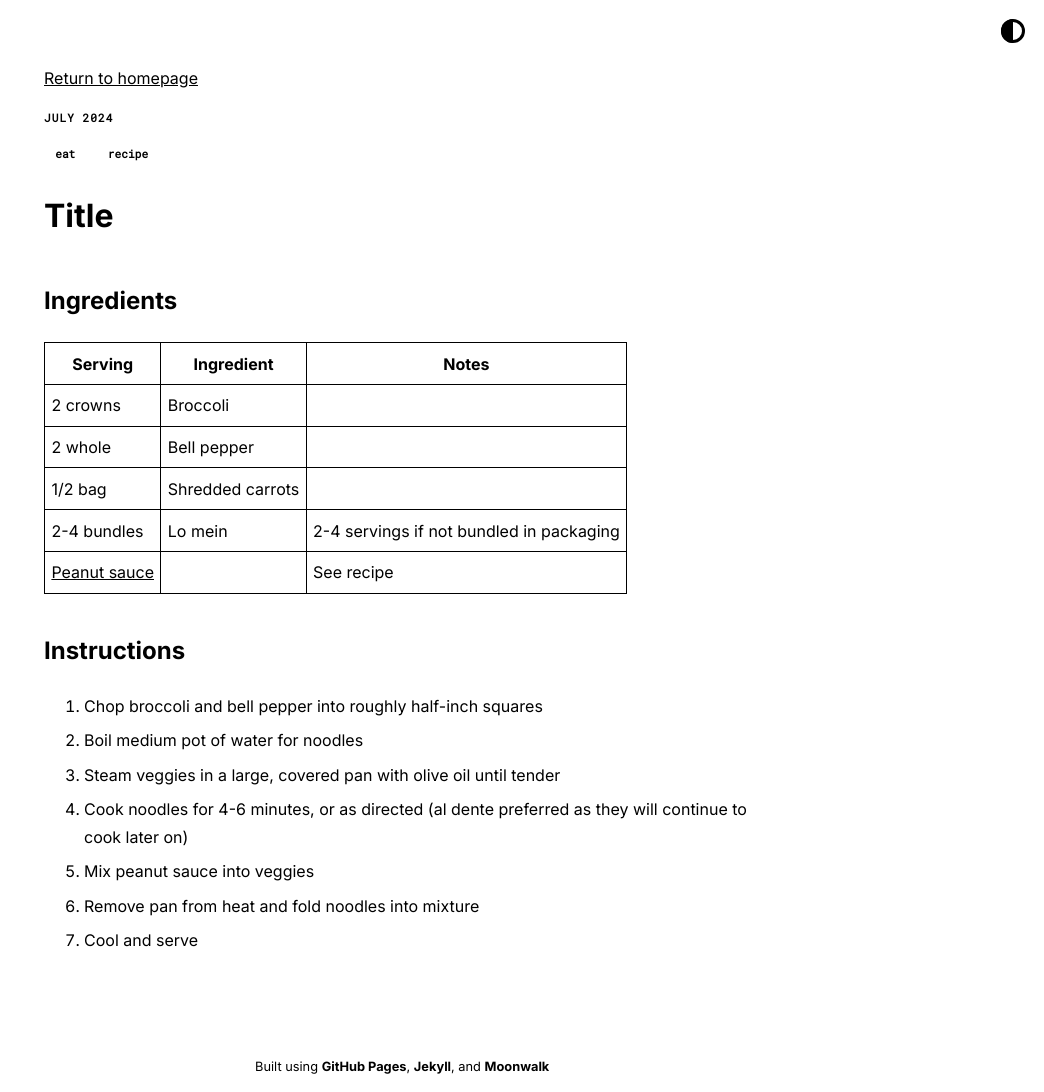
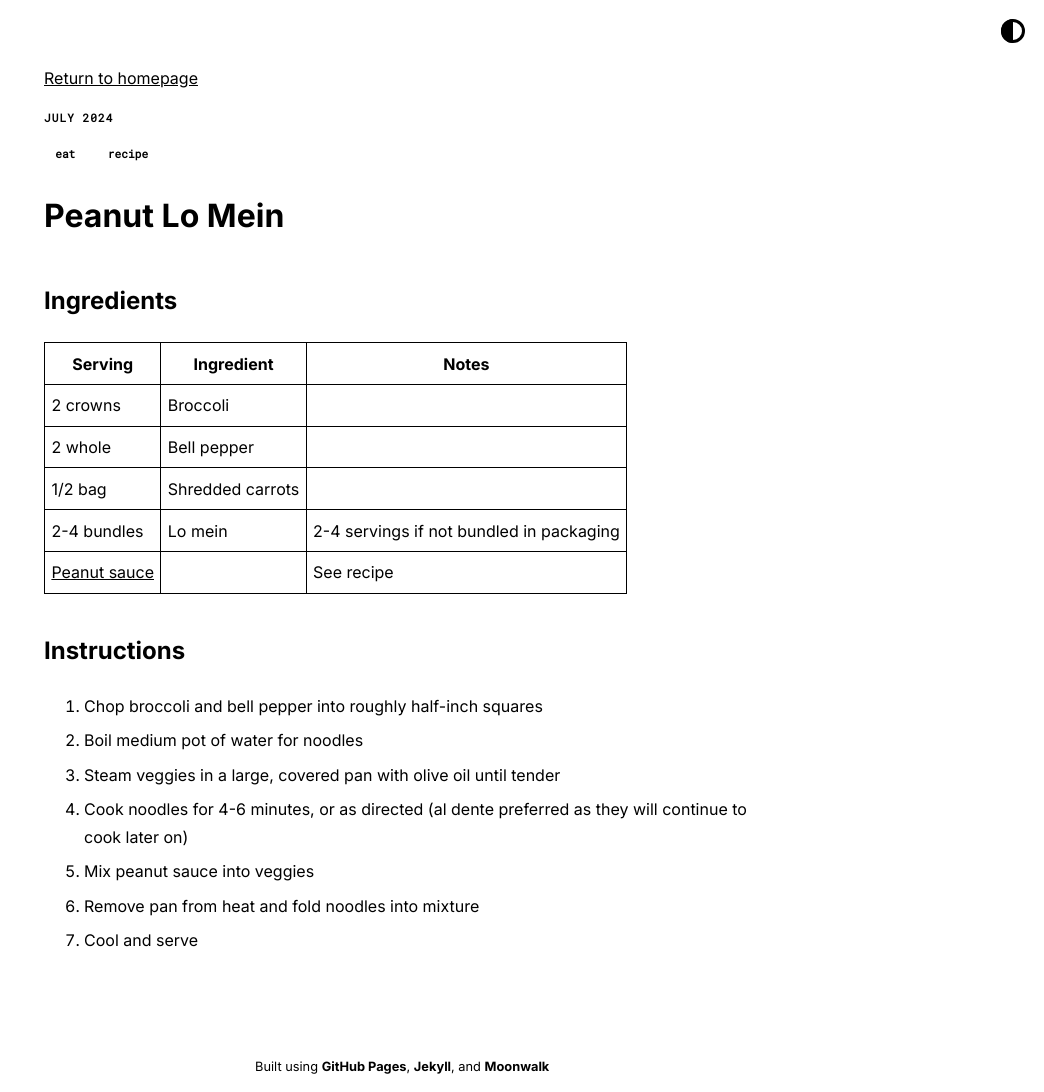
Before and after one commit to blakejacobus/blakejacobus.com, a Jekyll site: the page built from _posts/2024-07-01-peanut-lo-mein.md, in a window 1280 px wide. Shown: the whole page, without its empty margins (236-1280 px from the left). Built offline with Jekyll 4.4.1, drawn with Linux system fonts in a browser that asks for light colours.

Commit message:
adding missed titles

```diff
--- a/_posts/2024-07-01-peanut-lo-mein.md
+++ b/_posts/2024-07-01-peanut-lo-mein.md
@@ -3,7 +3,7 @@ layout: post
 tags: [eat, recipe]
 ---
 
-# Title
+# Peanut Lo Mein
 
 ## Ingredients
 
```
Also changed, not shown: _posts/2024-07-01-minestrone-soup.md (+1 -1 lines).
